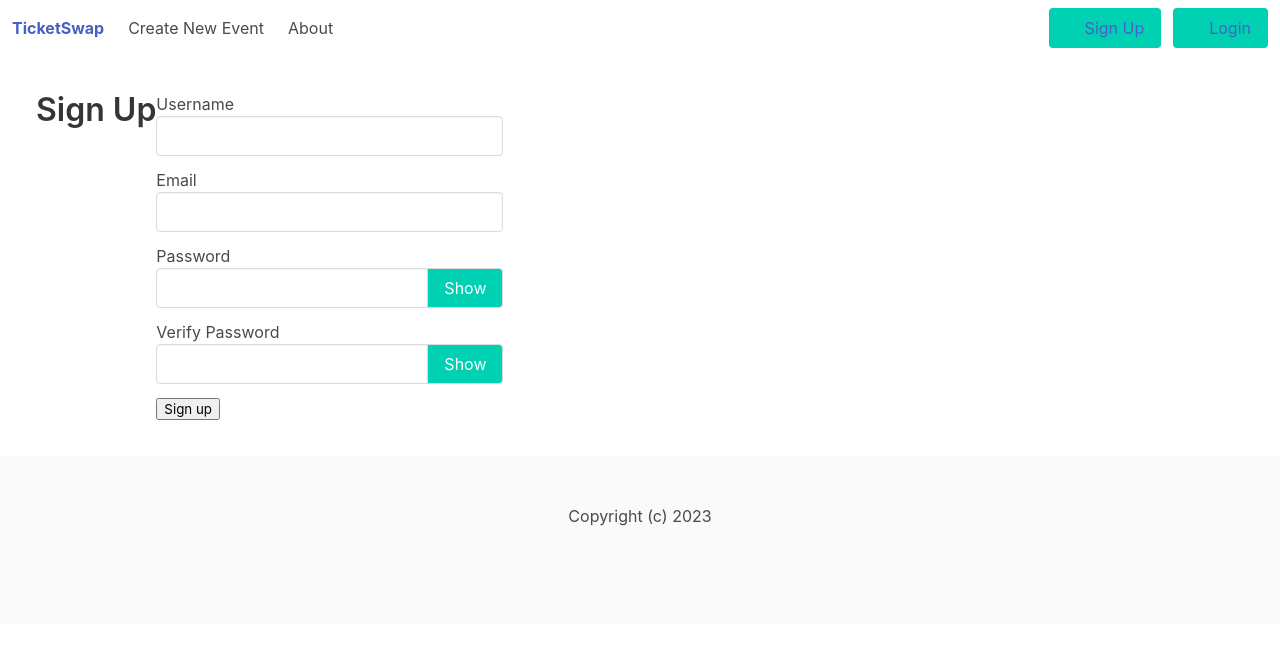
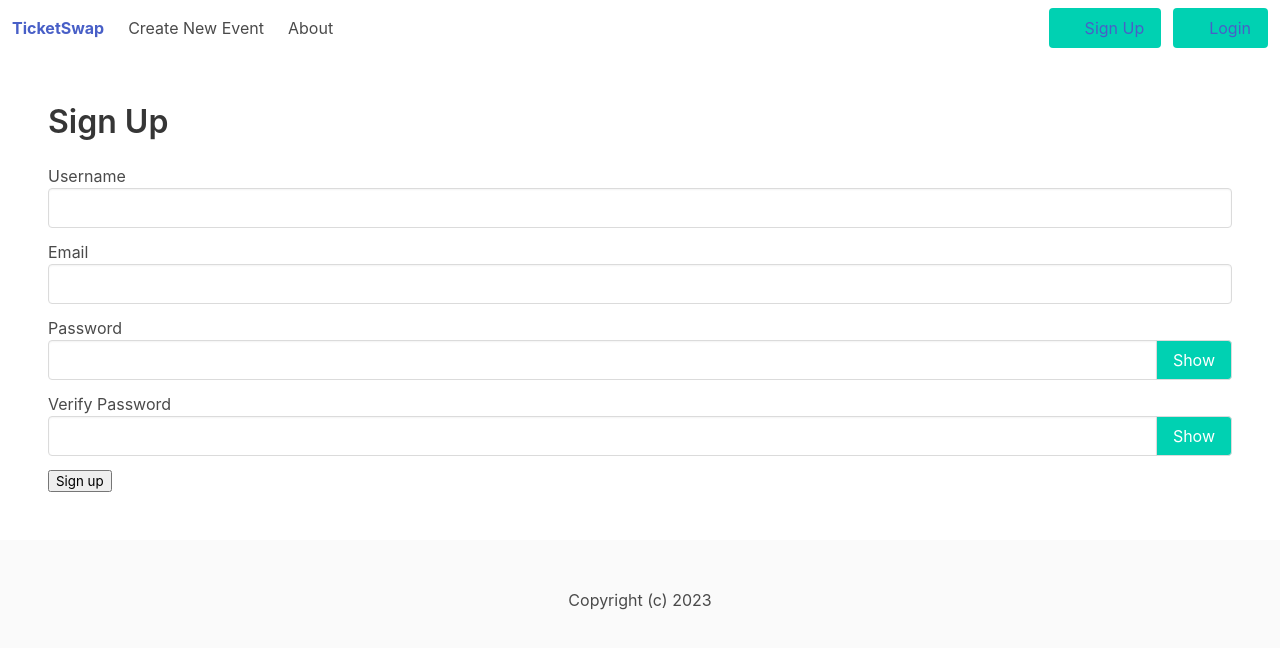
Before and after one commit to calebliu11/ticketmaster-clone, a Nuxt app in the folder nuxt-ticketswap/: page /signup in a window 1280 px wide. Shown: the top 648 px of the page. Built offline with nearby package versions, Linux system fonts and the light colour scheme.

Commit message:
minor ui changes

```diff
--- a/nuxt-ticketswap/components/listingBox.vue
+++ b/nuxt-ticketswap/components/listingBox.vue
@@ -25,6 +25,12 @@
                     <nuxt-link class="button is-warning is-normal" :to="`/listings/sell/${listing.slug}`">Sell Ticket</nuxt-link>
                 </div>
             </template>
+            <template v-else="$store.state.isAuthenticated">
+                <div class="buttons">
+                    <nuxt-link class="button is-success is-normal" :to="'/login'">Login To View Tickets</nuxt-link>
+
+                </div>
+            </template>
 
 
         </div>
--- a/nuxt-ticketswap/pages/login.vue
+++ b/nuxt-ticketswap/pages/login.vue
@@ -1,7 +1,8 @@
 <template>
     <div class="login-page">
-        <div class="columns">
+
             <h2 class="title">Login</h2>
+
 
             <form @submit.prevent="enterForm">
                 <div hidden>{% csrf_token %}</div>
@@ -41,7 +42,7 @@
                 </div>
             </form>
         </div>
-    </div>
+
 </template>
 
 <script>
--- a/nuxt-ticketswap/pages/signup.vue
+++ b/nuxt-ticketswap/pages/signup.vue
@@ -1,6 +1,6 @@
 <template>
     <div class="signup-page">
-        <div class="columns">
+
             <h2 class="title">Sign Up</h2>
 
             <form @submit.prevent="enterForm">
@@ -64,7 +64,7 @@
                 </div>
             </form>
         </div>
-    </div>
+
 </template>
 
 <script>
```
